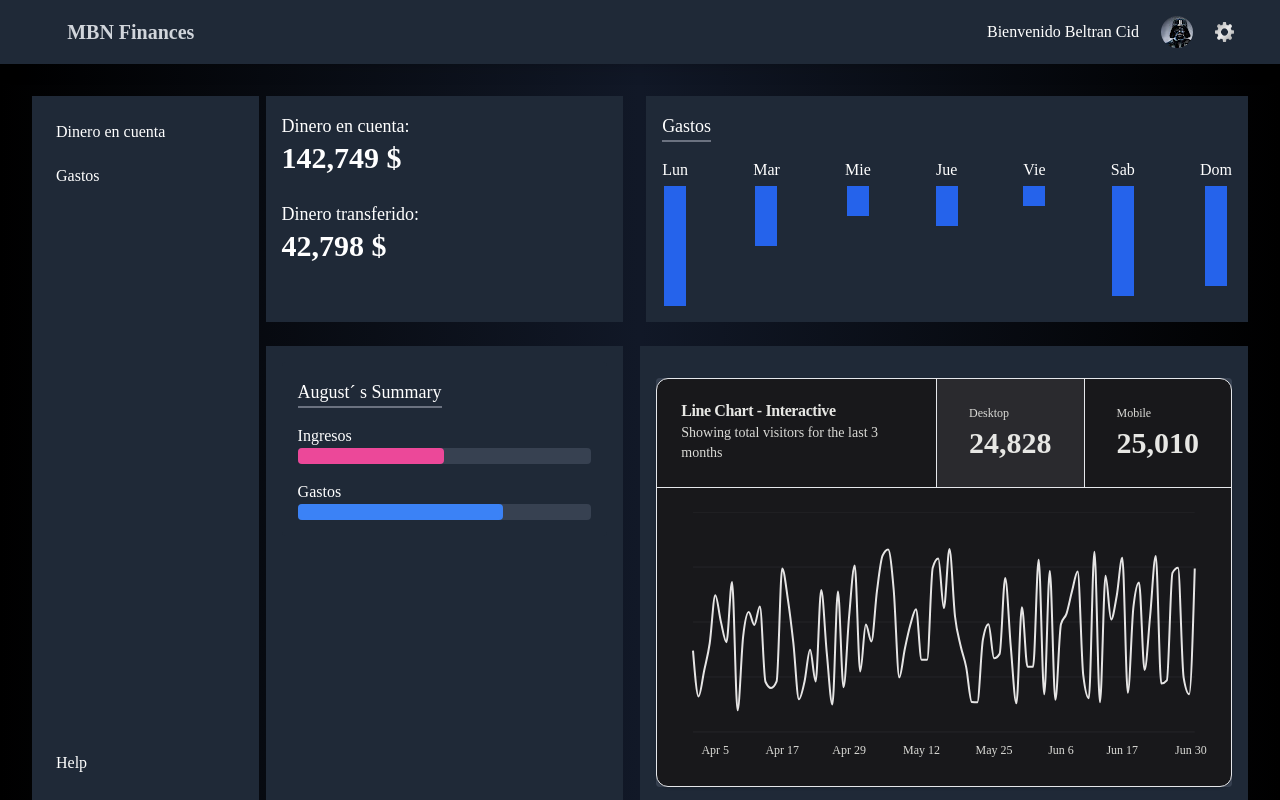
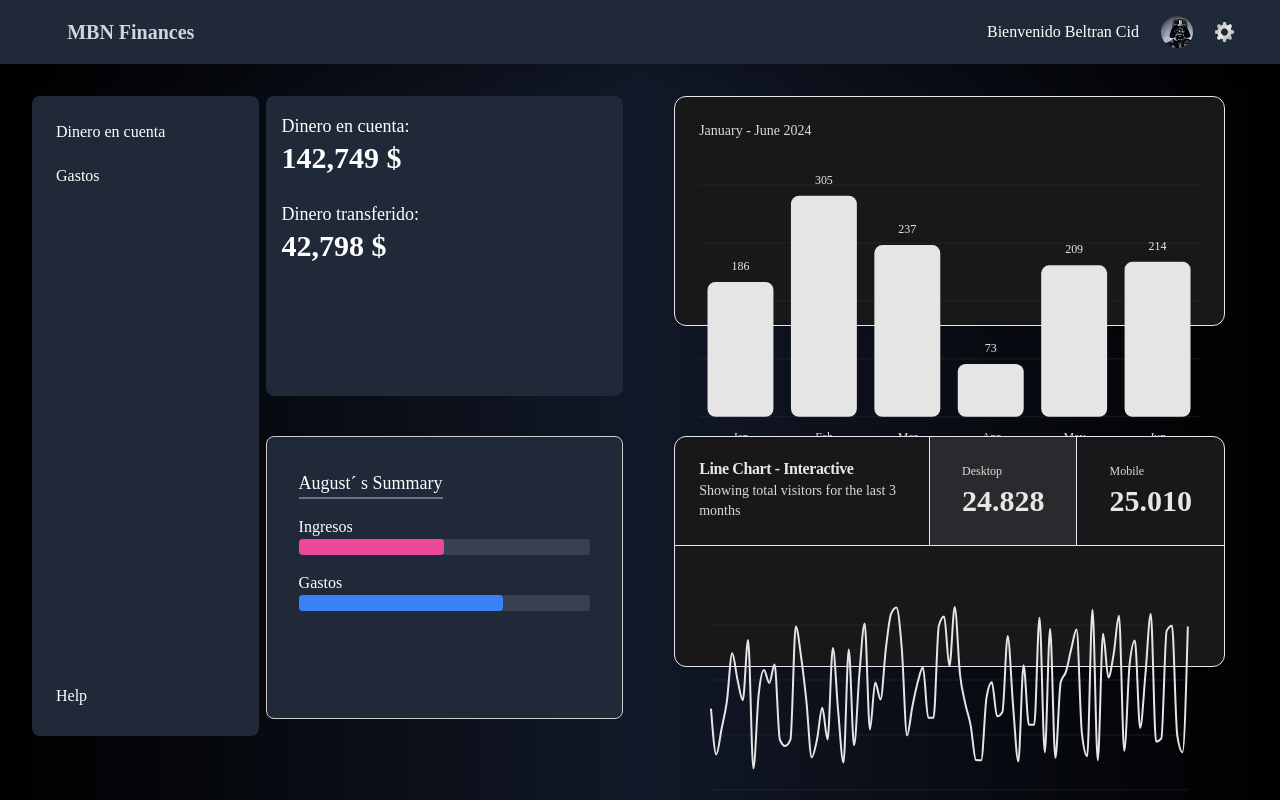
Before and after one commit to Beltru/MBN-Finances-Front-End, a Next.js app in the folder mbn/: page /home in a window 1280 px wide. Built offline with nearby package versions, Linux system fonts and the light colour scheme; a web font is replaced by a local one.

Commit message:
Grafiquitos

```diff
--- a/mbn/app/globals.css
+++ b/mbn/app/globals.css
@@ -49,12 +49,3 @@ body {
     background-color: #cccccc;
     opacity: 0.7;
   }
-
-  @layer base {
-  * {
-    @apply border-border;
-  }
-  body {
-    @apply bg-background text-foreground;
-  }
-}
--- a/mbn/app/home/page.jsx
+++ b/mbn/app/home/page.jsx
@@ -40,13 +40,13 @@ export default function Home() {
           </div>
 
           {/* Caja de Gastos */}
-          <div className="col-span-8 p-4 ml-[-28px] border-spacing-1 color bg-gray-800 rounded-lg flex flex-col">
+          <div className="mr-[1.8vw] col-span-8 rounded-lg flex flex-col">
             <Gastos/>
           </div>
 
 
           {/* Caja de Resumen */}
-          <div className="col-span-4 ml-[-6rem] p-4 bg-gray-800 rounded-lg">
+          <div className="mt-[1.3vw] mb-[1.3vw] col-span-4 ml-[-6rem] p-4 bg-gray-800 rounded-lg border border-[#CCCCCC]">
             <Resumen
               mes={"August"}
               progress1={50}
@@ -56,11 +56,9 @@ export default function Home() {
 
 
           {/* Caja de Gráfico */}
-          <div className="col-span-7 ml-[-7rem] col-start-6 p-4 bg-gray-800 rounded-lg">
-            <div className="mt-2 relative">
-              <div className="bg-gray-700 rounded mt-4">
+          <div className="col-span-8 rounded-lg mr-[1.8vw] mt-[1.3vw]">
+            <div className=" relative">
                 <Chart/>
-              </div>
             </div>
           </div>
         </section>
--- a/mbn/components/Chart.tsx
+++ b/mbn/components/Chart.tsx
@@ -151,7 +151,7 @@ const Chart = () => {
         </div>
         <div className="flex">
           {["desktop", "mobile"].map((key) => {
-            const chart = key as keyof typeof chartConfig
+            const chart = key as keyof typeof chartConfig;
             return (
               <button
                 key={chart}
@@ -163,10 +163,10 @@ const Chart = () => {
                   {chartConfig[chart].label}
                 </span>
                 <span className="text-lg font-bold leading-none sm:text-3xl">
-                  {total[key as keyof typeof total].toLocaleString()}
+                  {new Intl.NumberFormat('es-ES').format(total[key as keyof typeof total])}
                 </span>
               </button>
-            )
+            );
           })}
         </div>
       </CardHeader>
--- /dev/null
+++ b/mbn/components/Gastos.tsx
@@ -0,0 +1,92 @@
+"use client"
+
+import { TrendingUp } from "lucide-react"
+import { Bar, BarChart, CartesianGrid, LabelList, XAxis } from "recharts"
+import "./gastos.css"
+import { useEffect, useRef, useState } from 'react';
+
+import {
+  Card,
+  CardContent,
+  CardDescription,
+  CardFooter,
+  CardHeader,
+  CardTitle,
+} from "./ui/card"
+import {
+  ChartConfig,
+  ChartContainer,
+  ChartTooltip,
+  ChartTooltipContent,
+} from "./ui/chart"
+
+export const description = "A bar chart with a label"
+
+const chartData = [
+  { month: "January", desktop: 186 },
+  { month: "February", desktop: 305 },
+  { month: "March", desktop: 237 },
+  { month: "April", desktop: 73 },
+  { month: "May", desktop: 209 },
+  { month: "June", desktop: 214 },
+]
+
+const chartConfig = {
+  desktop: {
+    label: "Desktop",
+    color: "hsl(var(--chart-1))",
+  },
+} satisfies ChartConfig
+
+const Gastos = () => {
+
+  return (
+    <Card>
+      <CardHeader>
+        <CardDescription>January - June 2024</CardDescription>
+      </CardHeader>
+      <CardContent>
+        <ChartContainer config={chartConfig}>
+          <BarChart
+            accessibilityLayer
+            data={chartData}
+            margin={{
+              top: 20,
+            }}
+          >
+            <CartesianGrid vertical={false} />
+            <XAxis
+              dataKey="month"
+              tickLine={false}
+              tickMargin={10}
+              axisLine={false}
+              tickFormatter={(value) => value.slice(0, 3)}
+            />
+            <ChartTooltip
+              cursor={false}
+              content={<ChartTooltipContent hideLabel />}
+            />
+            <Bar dataKey="desktop" fill="var(--color-desktop)" radius={8}>
+              <LabelList
+                position="top"
+                offset={12}
+                className="fill-foreground"
+                fontSize={12}
+              />
+            </Bar>
+          </BarChart>
+        </ChartContainer>
+      </CardContent>
+      <CardFooter className="flex-col items-start gap-2 text-sm">
+        <div className="flex gap-2 font-medium leading-none">
+          Trending up by 5.2% this month <TrendingUp className="h-4 w-4" />
+        </div>
+        <div className="leading-none text-muted-foreground">
+          Showing total visitors for the last 6 months
+        </div>
+      </CardFooter>
+    </Card>
+  )
+}
+
+export default Gastos
--- a/mbn/components/chart.css
+++ b/mbn/components/chart.css
@@ -1,7 +1,6 @@
 @tailwind base;
 @tailwind components;
 @tailwind utilities;
-
 
 @layer base {
   :root {
--- /dev/null
+++ b/mbn/components/gastos.css
@@ -0,0 +1,59 @@
+@tailwind base;
+@tailwind components;
+@tailwind utilities;
+
+@layer base {
+    :root {
+      --background: 240 5% 6%;
+      --foreground: 60 5% 90%;
+      --primary: 240 0% 90%;
+      --primary-foreground: 60 0% 0%;
+      --secondary: 240 4% 15%;
+      --secondary-foreground: 60 5% 85%;
+      --accent: 240 0% 13%;
+      --accent-foreground: 60 0% 100%;
+      --destructive: 0 60% 50%;
+      --destructive-foreground: 0 0% 98%;
+      --muted: 240 5% 25%;
+      --muted-foreground: 60 5% 85%;
+      --card: 240 4% 10%;
+      --card-foreground: 60 5% 90%;
+      --popover: 240 5% 15%;
+      --popover-foreground: 60 5% 85%;
+      --border: 240 6% 20%;
+      --input: 240 6% 20%;
+      --ring: 240 5% 90%;
+      --chart-1: 359 2% 90%;
+      --chart-2: 240 1% 74%;
+      --chart-3: 240 1% 58%;
+      --chart-4: 240 1% 42%;
+      --chart-5: 240 2% 26%;
+    }
+
+    .dark {
+      --background: 240 5% 6%;
+      --foreground: 60 5% 90%;
+      --primary: 240 0% 90%;
+      --primary-foreground: 60 0% 0%;
+      --secondary: 240 4% 15%;
+      --secondary-foreground: 60 5% 85%;
+      --accent: 240 0% 13%;
+      --accent-foreground: 60 0% 100%;
+      --destructive: 0 60% 50%;
+      --destructive-foreground: 0 0% 98%;
+      --muted: 240 5% 25%;
+      --muted-foreground: 60 5% 85%;
+      --card: 240 4% 10%;
+      --card-foreground: 60 5% 90%;
+      --popover: 240 5% 15%;
+      --popover-foreground: 60 5% 85%;
+      --border: 240 6% 20%;
+      --input: 240 6% 20%;
+      --ring: 240 5% 90%;
+      --chart-1: 359 2% 90%;
+      --chart-2: 240 1% 74%;
+      --chart-3: 240 1% 58%;
+      --chart-4: 240 1% 42%;
+      --chart-5: 240 2% 26%;
+      }
+  }
--- /dev/null
+++ b/mbn/components/modals/Modal-Chart.jsx
@@ -0,0 +1,2 @@
+"use Client"
+import { useState } from 'react';
--- a/mbn/components/ui/card.tsx
+++ b/mbn/components/ui/card.tsx
@@ -9,7 +9,7 @@ const Card = React.forwardRef<
   <div
     ref={ref}
     className={cn(
-      "rounded-xl border bg-card text-card-foreground shadow",
+      "rounded-xl border bg-card text-card-foreground shadow max-h-[18vw]",
       className
     )}
     {...props}
--- a/mbn/tailwind.config.js
+++ b/mbn/tailwind.config.js
@@ -11,11 +11,6 @@ module.exports = {
   		backgroundImage: {
   			'gradient-radial': 'radial-gradient(var(--tw-gradient-stops))',
   			'gradient-conic': 'conic-gradient(from 180deg at 50% 50%, var(--tw-gradient-stops))'
-  		},
-  		borderRadius: {
-  			lg: 'var(--radius)',
-  			md: 'calc(var(--radius) - 2px)',
-  			sm: 'calc(var(--radius) - 4px)'
   		},
   		colors: {
   			background: 'hsl(var(--background))',
```
Also changed, not shown: mbn/components/Gastos-bot.jsx (renamed from mbn/components/Gastos.jsx).
